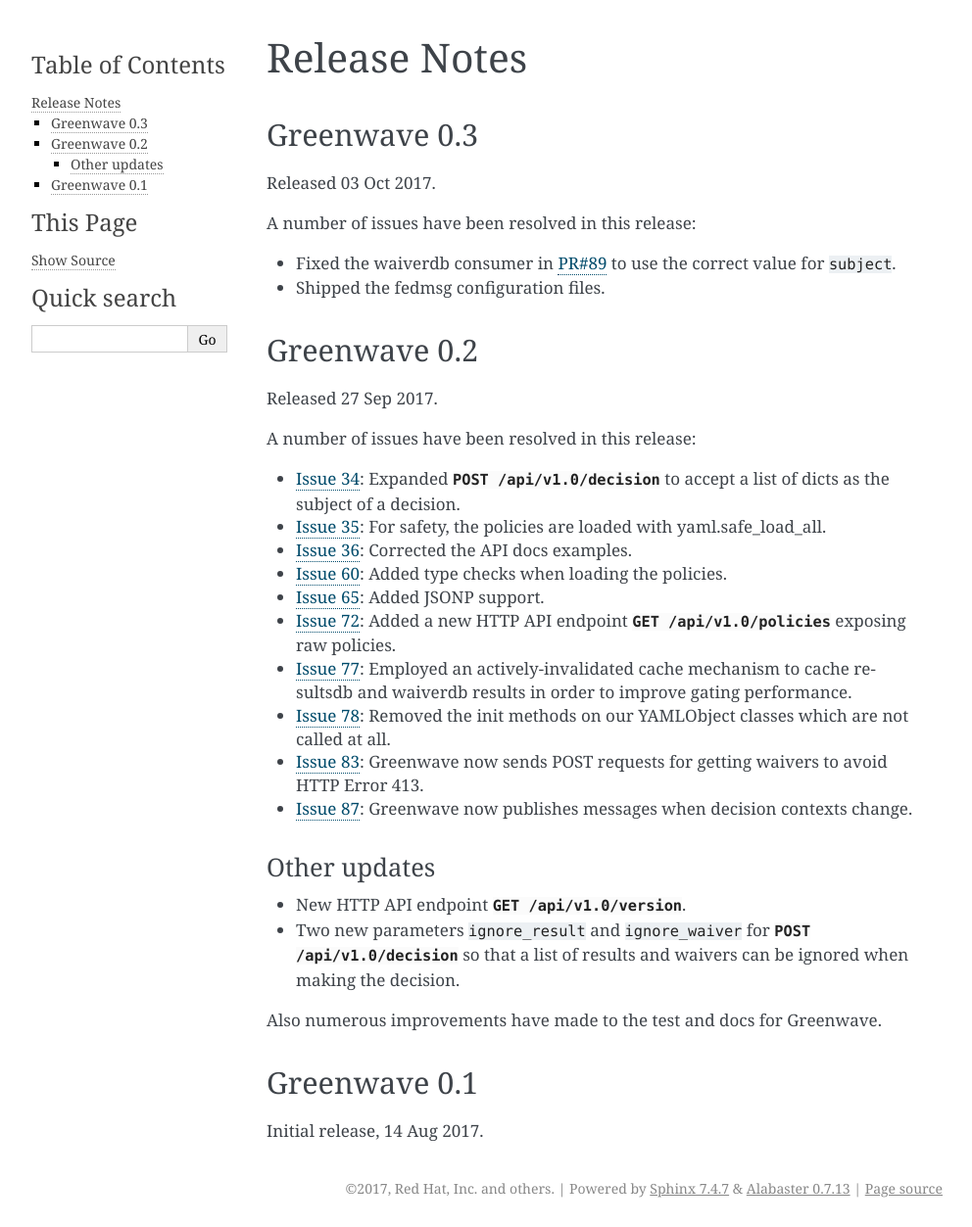
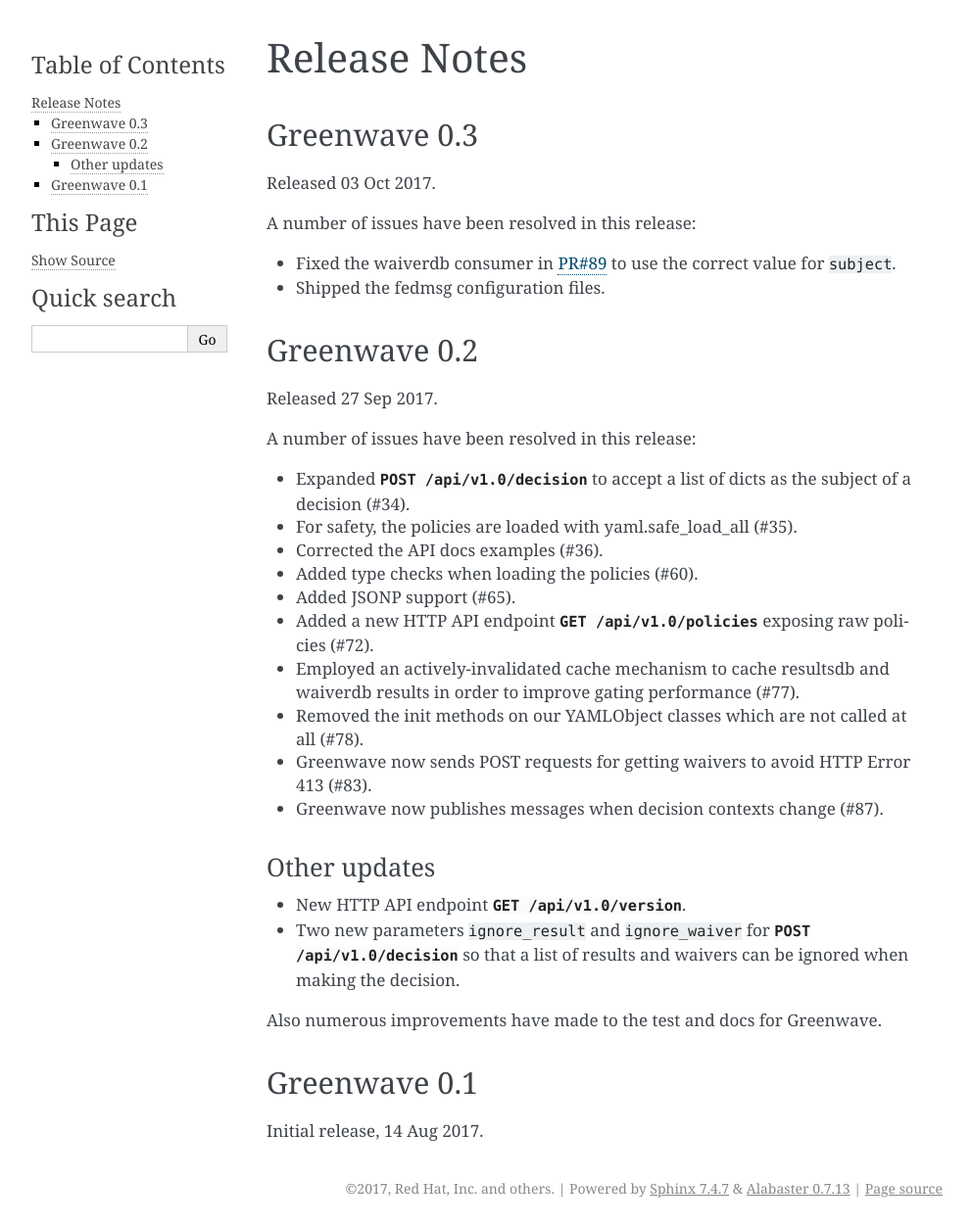
Before and after one commit to release-engineering/greenwave, a Sphinx documentation site: the page built from docs/release-notes.rst, in a window 1280 px wide. Shown: the whole page at 98% size, without its empty margins (148-1140 px from the left). Built offline with Sphinx 7.4.7, drawn with Linux system fonts in a browser that asks for light colours; pages that are not in the unit, such as notebooks, are missing from menus.

Commit message:
docs: use sphinxcontrib.issuetracker extension
... rather than manually filling in all the issue URLs.

Also slightly reformatted the existing changelog entries to follow
a more conventional style, with the issue number in parentheses at the
end of the item.

```diff
--- a/docs/conf.py
+++ b/docs/conf.py
@@ -37,6 +37,7 @@
     'sphinx.ext.viewcode',
     'sphinx.ext.napoleon',
     'sphinxcontrib.autohttp.flask',
+    'sphinxcontrib.issuetracker',
 ]
 
 # Add any paths that contain templates here, relative to this directory.
@@ -182,3 +183,42 @@
 
 # Example configuration for intersphinx: refer to the Python standard library.
 intersphinx_mapping = {'https://docs.python.org/2/': 'python-intersphinx.inv'}
+
+# Configuration for issue tracker magic linking.
+issuetracker = None
+issuetracker_url = 'https://pagure.io/'
+issuetracker_project = 'greenwave'
+
+# Until Pagure support is merged: https://github.com/ignatenkobrain/sphinxcontrib-issuetracker/pull/15
+import requests
+from sphinxcontrib.issuetracker import Issue
+PAGURE_URL = '{0.url}/{0.project}/issue/{1}'
+PAGURE_API_URL = '{0.url}/api/0/{0.project}/issue/{1}'
+HEADERS = {
+    'User-Agent': 'sphinxcontrib-issuetracker'
+}
+def get(app, url):
+    try:
+        response = requests.get(url, headers=HEADERS)
+        if response.status_code == requests.codes.ok:
+            return response
+        elif response.status_code != requests.codes.not_found:
+            msg = 'GET {0.url} failed with code {0.status_code}'
+            app.warn(msg.format(response))
+    except IOError as e:
+        msg = 'GET {0} failed with error: {1}'
+        app.warn(msg.format(url, e))
+def lookup_pagure_issue(app, tracker_config, issue_id):
+    if not tracker_config.url:
+        raise ValueError('URL required, try: https://pagure.io/')
+    issue_url = PAGURE_URL.format(tracker_config, issue_id)
+    response = get(app, PAGURE_API_URL.format(tracker_config, issue_id))
+    if response:
+        title = response.json()['title']
+        closed = response.json()['status'] != 'Open'
+        return Issue(id=issue_id, title=title, closed=closed, url=issue_url)
+    else:
+        return Issue(id=issue_id, title=None, closed=False, url=issue_url)
+
+def setup(app):
+    app.connect('issuetracker-lookup-issue', lookup_pagure_issue)
--- a/docs/release-notes.rst
+++ b/docs/release-notes.rst
@@ -22,21 +22,21 @@
 
 A number of issues have been resolved in this release:
 
-* `Issue 34`_: Expanded :http:post:`/api/v1.0/decision` to accept a list of dicts
-  as the subject of a decision.
-* `Issue 35`_: For safety, the policies are loaded with yaml.safe_load_all.
-* `Issue 36`_: Corrected the API docs examples.
-* `Issue 60`_: Added type checks when loading the policies.
-* `Issue 65`_: Added JSONP support.
-* `Issue 72`_: Added a new HTTP API endpoint :http:get:`/api/v1.0/policies` exposing
-  raw policies.
-* `Issue 77`_: Employed an actively-invalidated cache mechanism to cache resultsdb
-  and waiverdb results in order to improve gating performance.
-* `Issue 78`_: Removed the init methods on our YAMLObject classes which are not
-  called at all.
-* `Issue 83`_: Greenwave now sends POST requests for getting waivers to avoid
-  HTTP Error 413.
-* `Issue 87`_: Greenwave now publishes messages when decision contexts change.
+* Expanded :http:post:`/api/v1.0/decision` to accept a list of dicts
+  as the subject of a decision (#34).
+* For safety, the policies are loaded with yaml.safe_load_all (#35).
+* Corrected the API docs examples (#36).
+* Added type checks when loading the policies (#60).
+* Added JSONP support (#65).
+* Added a new HTTP API endpoint :http:get:`/api/v1.0/policies` exposing
+  raw policies (#72).
+* Employed an actively-invalidated cache mechanism to cache resultsdb
+  and waiverdb results in order to improve gating performance (#77).
+* Removed the init methods on our YAMLObject classes which are not
+  called at all (#78).
+* Greenwave now sends POST requests for getting waivers to avoid
+  HTTP Error 413 (#83).
+* Greenwave now publishes messages when decision contexts change (#87).
 
 Other updates
 -------------
@@ -48,17 +48,6 @@
 
 Also numerous improvements have made to the test and docs for Greenwave.
 
-.. _Issue 34: https://pagure.io/greenwave/issue/34
-.. _Issue 35: https://pagure.io/greenwave/issue/35
-.. _Issue 36: https://pagure.io/greenwave/issue/36
-.. _Issue 60: https://pagure.io/greenwave/issue/60
-.. _Issue 65: https://pagure.io/greenwave/issue/65
-.. _Issue 72: https://pagure.io/greenwave/issue/72
-.. _Issue 77: https://pagure.io/greenwave/issue/77
-.. _Issue 78: https://pagure.io/greenwave/issue/78
-.. _Issue 83: https://pagure.io/greenwave/issue/83
-.. _Issue 87: https://pagure.io/greenwave/issue/87
-
 Greenwave 0.1
 =============
 
```
Also changed, not shown: 2 other files.
